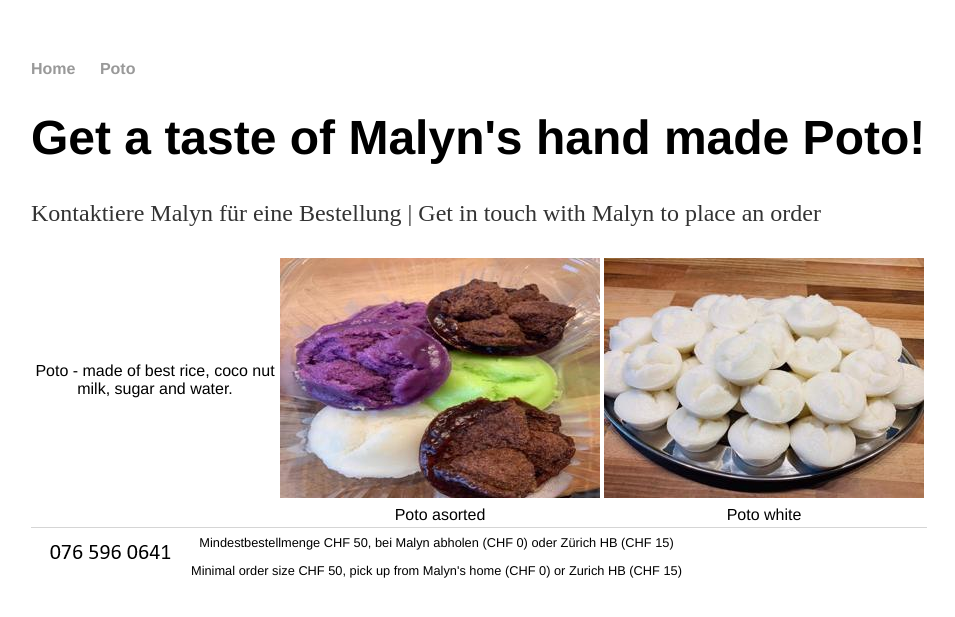
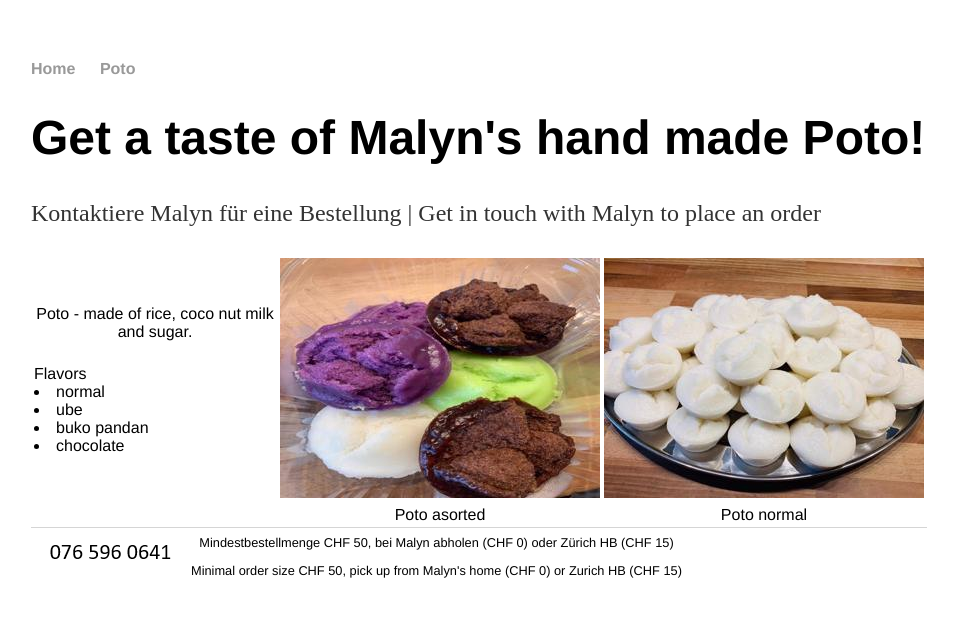
Before and after one commit to malynhandmade/malynhandmade.github.io, a Jekyll site: the page built from poto/index.html, in a window 1280 px wide. Shown: the top 617 px of the page, without its empty margins (161-1116 px from the left). Built offline with Jekyll 4.4.1, drawn with Linux system fonts in a browser that asks for light colours.

Commit message:
completes index and poto, v1.0

```diff
--- a/css/main.css
+++ b/css/main.css
@@ -2,6 +2,11 @@
     font-family:'Helvetica', 'Arial', 'Sans-Serif';
     font-size: 1em;
     text-align: center;
+}
+.tdleft {
+    font-family:'Helvetica', 'Arial', 'Sans-Serif';
+    font-size: 1em;
+    text-align: left;
 }
 body {
     margin: 60px auto;
--- a/poto/index.html
+++ b/poto/index.html
@@ -8,7 +8,14 @@ title: Maria's Hand made Poto
 	<table>
 		<tr class="tdcenter">
 			<td>
-				Poto - made of best rice, coco nut milk, sugar and water.
+				Poto - made of rice, coco nut milk and sugar.<p></p>
+				<div class="tdleft">
+					Flavors
+					<li>normal</li>
+					<li>ube</li>
+					<li>buko pandan</li>
+					<li>chocolate</li>
+				</div>
 			</td>
 			<td>
 				<picture>
@@ -24,7 +31,7 @@ title: Maria's Hand made Poto
 		<tr class="tdcenter">
 			<td></td>
 			<td>Poto asorted</td>
-			<td>Poto white</td>
+			<td>Poto normal</td>
 		</tr>
 	</table>
 </div><!-- /.blurb -->
```
Also changed, not shown: index.html (+11 -7 lines).
